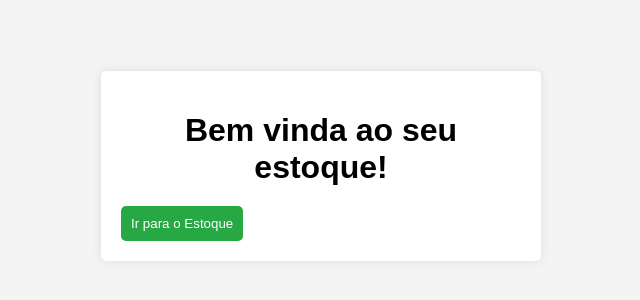
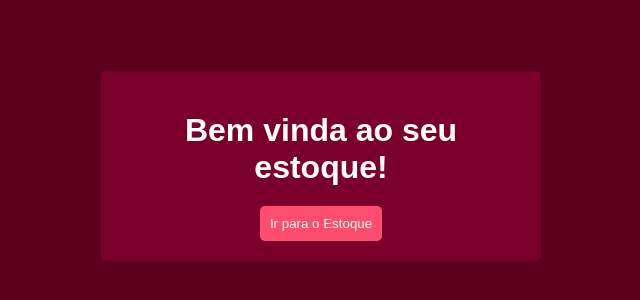
Before and after one commit to AlvesGab24/PI-GerenTarefas, a plain HTML site: page docs/index.html in a window 1280 px wide. Shown: the part 234-534 px from the top of the page, without its empty margins (319-959 px from the left). Drawn offline with Linux system fonts and the light colour scheme.

Commit message:
Update styles.css

```diff
--- a/docs/styles.css
+++ b/docs/styles.css
@@ -1,6 +1,7 @@
 body {
     font-family: Arial, sans-serif;
-    background-color: #f4f4f4;
+    background-color: #5d001e;
+    color: #fff;
     display: flex;
     justify-content: center;
     align-items: center;
@@ -8,46 +9,50 @@ body {
     margin: 0;
 }
 
-.container {
-    background: white;
+.container, .stock-container {
+    background: #7a002b;
     padding: 20px;
     border-radius: 5px;
     box-shadow: 0 0 10px rgba(0, 0, 0, 0.1);
     width: 400px;
+    text-align: center;
 }
 
 h1, h2 {
     margin-bottom: 20px;
-    text-align: center;
+}
+
+button {
+    padding: 10px;
+    border: none;
+    background: #ff4d6d;
+    color: white;
+    border-radius: 5px;
+    cursor: pointer;
+    transition: background 0.3s;
+}
+
+button:hover {
+    background: #e60039;
 }
 
 form {
     display: flex;
     flex-direction: column;
     gap: 10px;
+    margin-top: 20px;
 }
 
-input, button {
+input {
     padding: 10px;
     border: 1px solid #ccc;
     border-radius: 5px;
 }
 
-button {
-    background: #28a745;
-    color: white;
-    border: none;
-    cursor: pointer;
-    transition: background 0.3s;
-}
-
-button:hover {
-    background: #218838;
-}
-
 ul {
     list-style: none;
     padding: 0;
+    margin-top: 20px;
 }
 
 li {
@@ -59,20 +64,11 @@ li {
     align-items: center;
     margin-bottom: 10px;
     border-radius: 5px;
+    color: #000;
 }
 
 li:nth-child(odd) {
     background: #efefef;
-}
-
-.task-details {
-    display: flex;
-    flex-direction: column;
-}
-
-.task-details span {
-    font-size: 0.9em;
-    color: #555;
 }
 
 .delete-btn {
```
